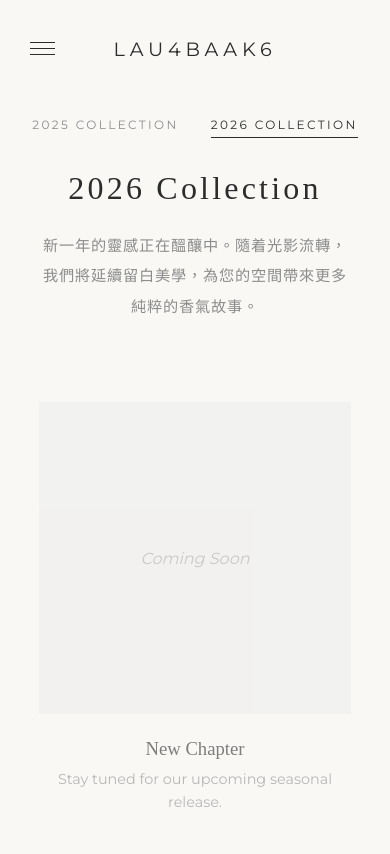
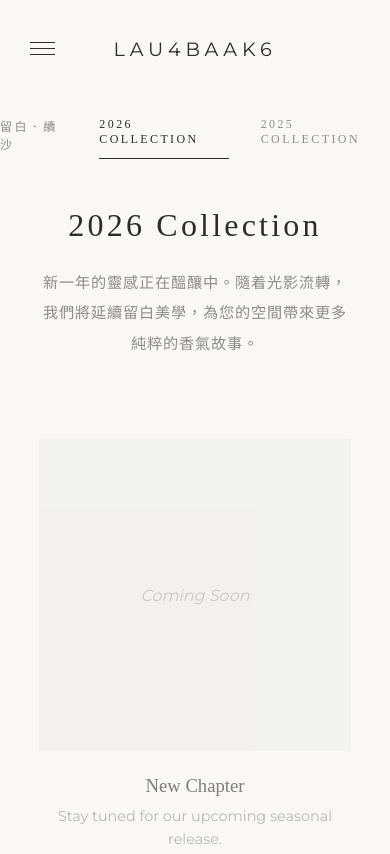
Before and after one commit to lau4baak6/lau4baak6, a plain HTML site: page collection2026.html in a window 390 px wide. Shown: the top 854 px of the page. Drawn offline with Linux system fonts and the light colour scheme.

Commit message:
Update collection2026.html

```diff
--- a/collection2026.html
+++ b/collection2026.html
@@ -27,7 +27,6 @@
 
         .logo { font-size: 1.2rem; letter-spacing: 0.3rem; font-weight: 500; text-transform: uppercase; text-decoration: none; color: var(--text-color); position: absolute; left: 50%; transform: translateX(-50%); }
 
-        /* Year Selector - Adaptive Layout */
         .side-selector {
             position: fixed;
             left: 3%;
@@ -35,7 +34,7 @@
             transform: translateY(-50%);
             display: flex;
             flex-direction: column;
-            gap: 1.5rem;
+            gap: 2rem;
             z-index: 900;
         }
 
@@ -46,10 +45,11 @@
             color: var(--accent-color);
             text-transform: uppercase;
             writing-mode: vertical-rl;
-            transform: rotate(180deg);
+            text-orientation: mixed;
             transition: all 0.3s ease;
-            padding: 10px 0;
+            padding: 15px 0;
             border-left: 1px solid transparent;
+            font-family: 'Noto Serif TC', serif;
         }
 
         .side-selector a.active {
@@ -65,37 +65,17 @@
 
         .grid { display: grid; grid-template-columns: repeat(auto-fit, minmax(280px, 1fr)); gap: 4rem; text-align: center; }
         .product-card { margin-bottom: 2rem; opacity: 0.6; }
-
-        .product-image { width: 100%; max-width: 400px; aspect-ratio: 1 / 1; object-fit: cover; display: block; margin: 0 auto 1.5rem; background: #eee; display: flex; align-items: center; justify-content: center; color: #aaa; font-style: italic; }
+        .product-image { width: 100%; max-width: 400px; aspect-ratio: 1 / 1; object-fit: cover; display: flex; align-items: center; justify-content: center; margin: 0 auto 1.5rem; background: #eee; color: #aaa; font-style: italic; }
 
         .product-card h3 { font-family: 'Noto Serif TC', serif; margin-bottom: 0.5rem; font-weight: 500; }
         .product-card p { font-size: 0.9rem; color: var(--accent-color); padding: 0 1rem; line-height: 1.6; }
 
         footer { padding: 4rem; font-size: 0.8rem; color: var(--accent-color); text-align: center; }
 
-        /* MOBILE ADAPTATION */
         @media (max-width: 768px) {
-            .side-selector {
-                position: relative;
-                top: 0; left: 0;
-                transform: none;
-                flex-direction: row;
-                justify-content: center;
-                padding: 7rem 0 0rem;
-                width: 100%;
-                gap: 2rem;
-            }
-            .side-selector a {
-                writing-mode: horizontal-tb;
-                transform: none;
-                padding: 5px 0;
-                border-left: none;
-                border-bottom: 1px solid transparent;
-            }
-            .side-selector a.active {
-                border-left: none;
-                border-bottom: 1px solid var(--text-color);
-            }
+            .side-selector { position: relative; top: 0; left: 0; transform: none; flex-direction: row; justify-content: center; padding: 7rem 0 1rem; width: 100%; gap: 2rem; }
+            .side-selector a { writing-mode: horizontal-tb; padding: 5px 0; border-left: none; border-bottom: 1px solid transparent; }
+            .side-selector a.active { border-left: none; border-bottom: 1px solid var(--text-color); }
             .container { padding: 2rem 10% 5%; }
         }
     </style>
@@ -116,8 +96,9 @@
     </header>
 
     <nav class="side-selector">
+        <a href="refill.html">留白．續沙</a>
+        <a href="collection2026.html" class="active">2026 Collection</a>
         <a href="collection.html">2025 Collection</a>
-        <a href="collection2026.html" class="active">2026 Collection</a>
     </nav>
 
     <div class="container">
```
